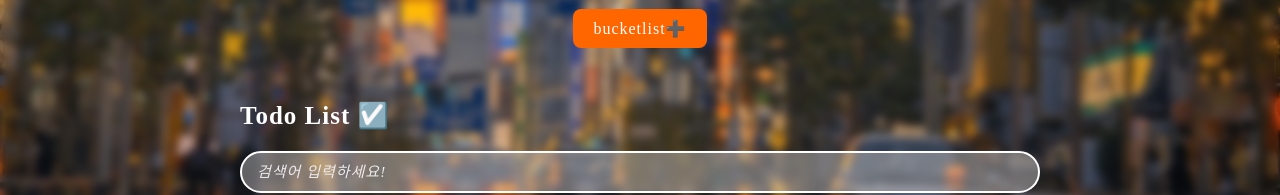
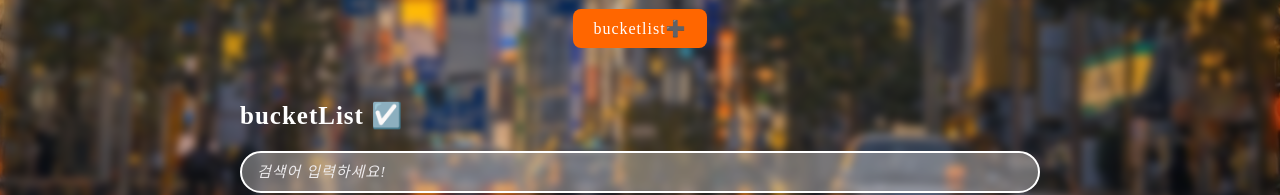
Before and after one commit to seyniss/MERN-Team-PROJECT, a React (Vite) app in the folder frontend/: page / in a window 1280 px wide. Shown: the part 510-705 px from the top of the page. Built offline with nearby package versions, Linux system fonts and the light colour scheme; no server answers; a web font is replaced by a local one.

Commit message:
Update BucketList.jsx

```diff
--- a/frontend/src/components/BucketList.jsx
+++ b/frontend/src/components/BucketList.jsx
@@ -18,7 +18,7 @@ const BucketList = ({ buckets, deleteBucket, toggleBucket }) => {
   const filteredBuckets = getFilteredData()
   return (
     <div className='TodoList'>
-      <h4>Todo List ☑️</h4>
+      <h4>bucketList ☑️</h4>
       <input value={search} onChange={onChangeSearch} type="text" placeholder='검색어 입력하세요!' />
       <div className="todos-wrapper">
         {filteredBuckets.map((bucket) => (<BucketItem key={bucket._id} bucket={bucket} deleteBucket={deleteBucket} toggleBucket={toggleBucket} />))}
```
